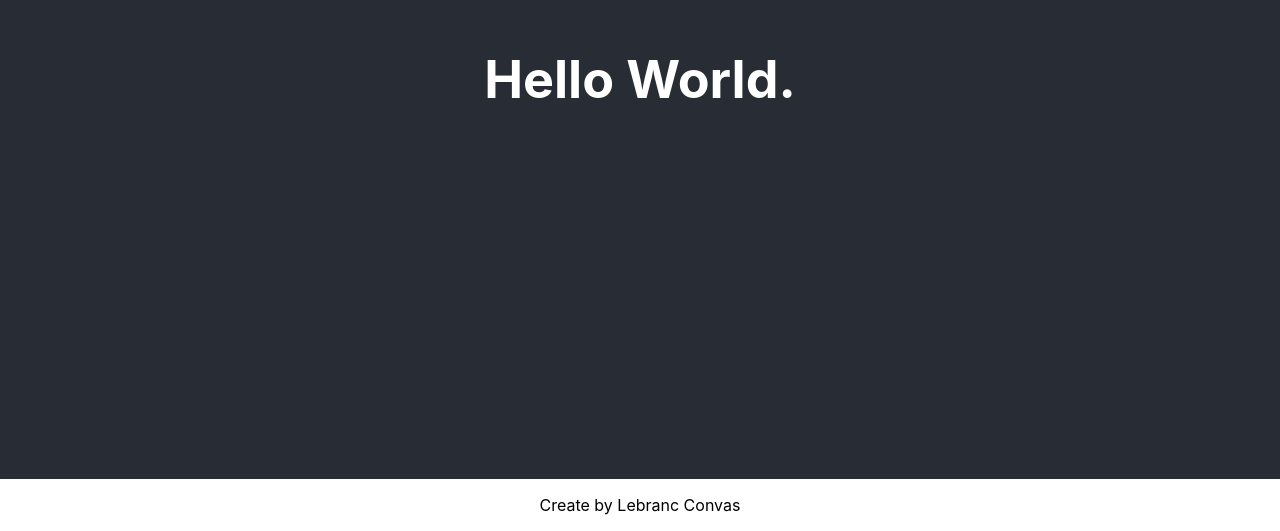
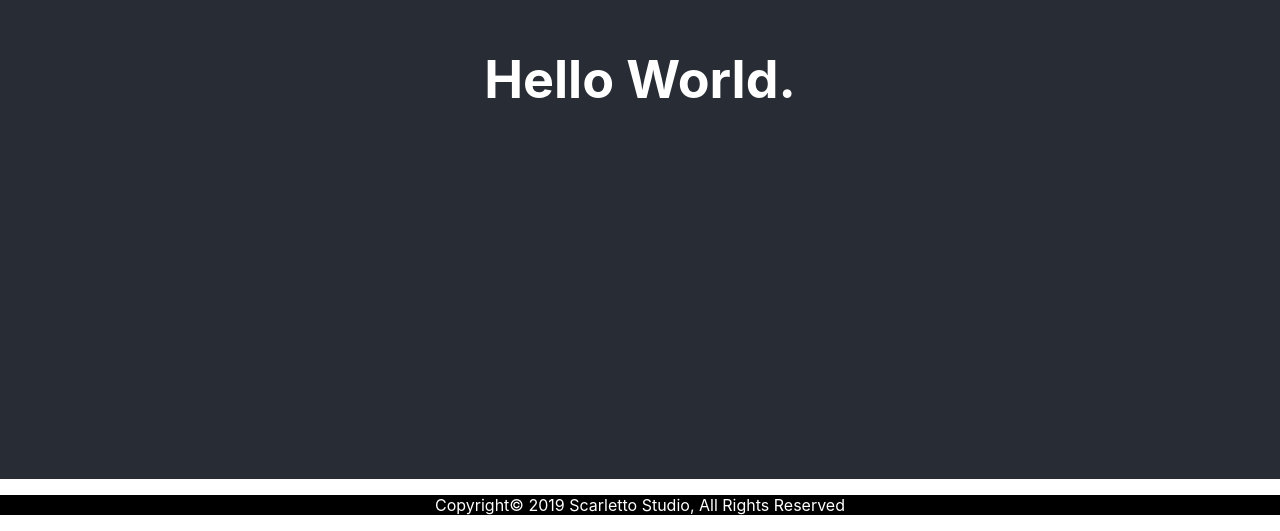
Before and after one commit to Scarletto-Studio/GeneralWorld, a React (Create React App) app: page / in a window 1280 px wide. Shown: the part 321-852 px from the top of the page. Built offline with nearby package versions, Linux system fonts and the light colour scheme.

Commit message:
Add Styled-Components and Edit Copyright Footer.

```diff
--- a/package.json
+++ b/package.json
@@ -5,7 +5,8 @@
   "dependencies": {
     "react": "^16.8.1",
     "react-dom": "^16.8.1",
-    "react-scripts": "2.1.3"
+    "react-scripts": "2.1.3",
+    "styled-components": "^4.1.3"
   },
   "scripts": {
     "start": "react-scripts start",
--- a/src/components/footer.js
+++ b/src/components/footer.js
@@ -1,11 +1,18 @@
 import React , {Component} from 'react'
+import styled from 'styled-components'
+
+const Foot = styled.footer`
+    background: black;
+    color: white;
+    height: 100%;
+`
 
 class Footer extends Component {
     render() {
         return(
-            <footer>
-                <p>Create by Lebranc Convas</p>
-            </footer>
+            <Foot>
+                <p> Copyright© 2019 Scarletto Studio, All Rights Reserved </p>
+            </Foot>
         )
     }
 }
```
Also changed, not shown: 1 other file (tests, documents, lock files or other folders).
